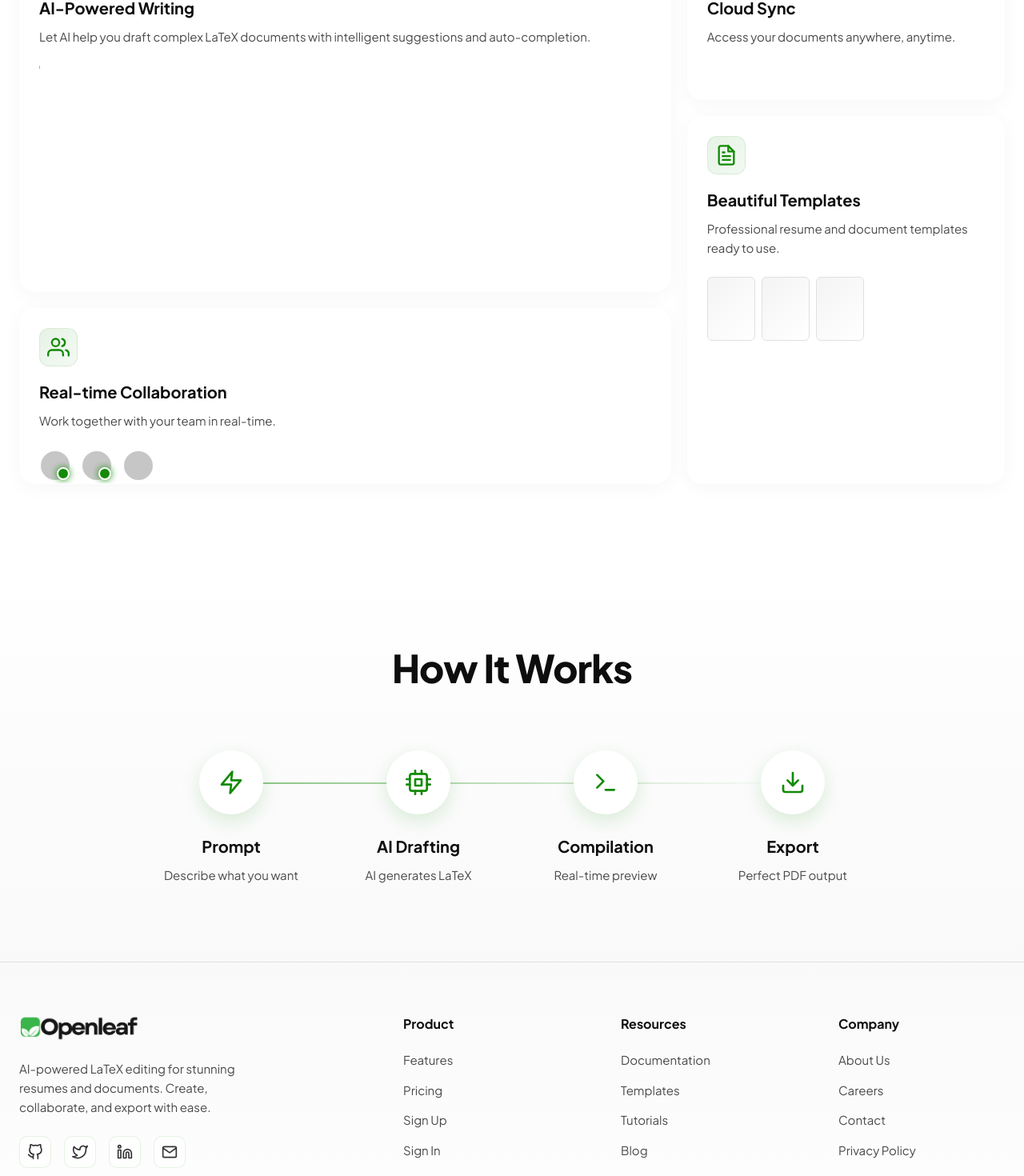
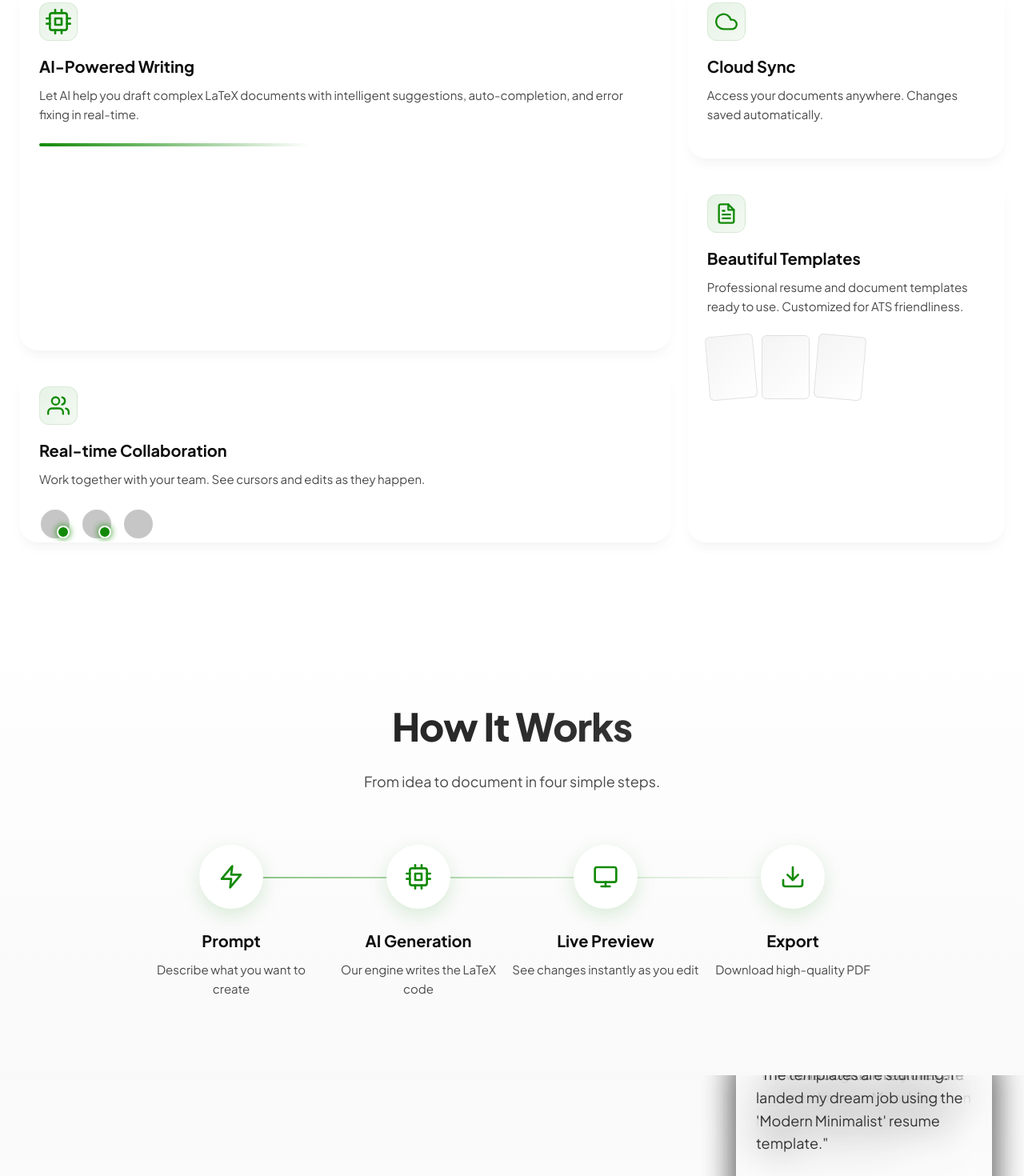
Before and after one commit to 051188-rk/Openleaf, a React (Vite) app in the folder frontend/: page / in a window 1280 px wide. Shown: the part 1237-2707 px from the top of the page at 80% size. Built offline with nearby package versions, Linux system fonts and the light colour scheme.

Commit message:
fix: landing page changed

```diff
--- a/frontend/src/pages/LandingPage.tsx
+++ b/frontend/src/pages/LandingPage.tsx
@@ -1,13 +1,18 @@
+import { useRef } from 'react';
 import { Link } from 'react-router-dom';
-import { FiZap, FiCloud, FiUsers, FiFileText, FiCpu, FiTerminal, FiDownload, FiCheck, FiGithub, FiTwitter, FiLinkedin, FiMail } from 'react-icons/fi';
+import { motion, useInView } from 'framer-motion';
+import {
+    FiZap, FiCloud, FiUsers, FiFileText, FiCpu, FiTerminal,
+    FiDownload, FiGithub, FiTwitter, FiLinkedin, FiMail,
+    FiMonitor
+} from 'react-icons/fi';
 import logoMain from '../assets/logo_main.png';
 import heroImage from '../assets/hero.png';
 import '../styles/landing.css';
 
-export function LandingPage() {
-    return (
-        <div className="landing-page">
-            {/* Floating Navbar */}
+// --- Components ---
+
+const Navbar = () => (
     <nav className="glass-navbar">
         <div className="container">
             <div className="navbar-content">
@@ -17,6 +22,7 @@ export function LandingPage() {
                 <div className="navbar-links">
                     <a href="#features">Features</a>
                     <a href="#process">How It Works</a>
+                    <a href="#testimonials">Testimonials</a>
                     <a href="#pricing">Pricing</a>
                 </div>
                 <Link to="/signup" className="btn-glow">
@@ -25,8 +31,9 @@ export function LandingPage() {
             </div>
         </div>
     </nav>
+);
 
-            {/* Hero Section */}
+const Hero = () => (
     <section className="hero-section">
         <div className="container">
             <div className="hero-layout">
@@ -48,7 +55,6 @@ export function LandingPage() {
                         </Link>
                     </div>
 
-                            {/* AI Bubbles Animation */}
                     <div className="ai-bubbles">
                         <div className="bubble bubble-1"></div>
                         <div className="bubble bubble-2"></div>
@@ -62,100 +68,217 @@ export function LandingPage() {
             </div>
         </div>
     </section>
+);
 
-            {/* Features Bento Grid */}
-            <section id="features" className="features-section">
+const Features = () => {
+    const ref = useRef(null);
+    const isInView = useInView(ref, { once: true, margin: "-100px" });
+
+    const containerVariants = {
+        hidden: { opacity: 0 },
+        visible: {
+            opacity: 1,
+            transition: {
+                staggerChildren: 0.1
+            }
+        }
+    };
+
+    const itemVariants = {
+        hidden: { opacity: 0, y: 20 },
+        visible: {
+            opacity: 1,
+            y: 0,
+            transition: { duration: 0.5 }
+        }
+    };
+
+    return (
+        <section id="features" className="features-section" ref={ref}>
             <div className="container">
-                    <h2 className="section-title">Powerful Features</h2>
-                    <div className="bento-grid">
-                        <div className="bento-card bento-large">
+                <motion.div
+                    initial={{ opacity: 0, y: 20 }}
+                    animate={isInView ? { opacity: 1, y: 0 } : {}}
+                    transition={{ duration: 0.6 }}
+                >
+                    <h2 className="section-title text-gradient">Powerful Features</h2>
+                    <p className="section-description">
+                        Everything you need to create professional documents, supercharged with AI.
+                    </p>
+                </motion.div>
+
+                <motion.div
+                    className="bento-grid"
+                    variants={containerVariants}
+                    initial="hidden"
+                    animate={isInView ? "visible" : "hidden"}
+                >
+                    <motion.div className="bento-card bento-large glass-card-premium" variants={itemVariants}>
                         <div className="bento-icon">
                             <FiCpu size={32} />
                         </div>
                         <h3>AI-Powered Writing</h3>
-                            <p>Let AI help you draft complex LaTeX documents with intelligent suggestions and auto-completion.</p>
+                        <p>Let AI help you draft complex LaTeX documents with intelligent suggestions, auto-completion, and error fixing in real-time.</p>
                         <div className="feature-visual">
                             <div className="typing-animation"></div>
                         </div>
-                        </div>
+                    </motion.div>
 
-                        <div className="bento-card bento-small">
+                    <motion.div className="bento-card bento-small glass-card-premium" variants={itemVariants}>
                         <div className="bento-icon">
                             <FiCloud size={28} />
                         </div>
                         <h3>Cloud Sync</h3>
-                            <p>Access your documents anywhere, anytime.</p>
-                        </div>
+                        <p>Access your documents anywhere. Changes saved automatically.</p>
+                    </motion.div>
 
-                        <div className="bento-card bento-medium">
+                    <motion.div className="bento-card bento-medium glass-card-premium" variants={itemVariants}>
                         <div className="bento-icon">
                             <FiFileText size={28} />
                         </div>
                         <h3>Beautiful Templates</h3>
-                            <p>Professional resume and document templates ready to use.</p>
+                        <p>Professional resume and document templates ready to use. Customized for ATS friendliness.</p>
                         <div className="template-stack">
-                                <div className="template-card"></div>
-                                <div className="template-card"></div>
-                                <div className="template-card"></div>
+                            <div className="template-card" style={{ transform: 'rotate(-5deg)' }}></div>
+                            <div className="template-card" style={{ transform: 'rotate(0deg)', zIndex: 2 }}></div>
+                            <div className="template-card" style={{ transform: 'rotate(5deg)' }}></div>
                         </div>
-                        </div>
+                    </motion.div>
 
-                        <div className="bento-card bento-wide">
+                    <motion.div className="bento-card bento-wide glass-card-premium" variants={itemVariants}>
                         <div className="bento-icon">
                             <FiUsers size={28} />
                         </div>
                         <h3>Real-time Collaboration</h3>
-                            <p>Work together with your team in real-time.</p>
+                        <p>Work together with your team. See cursors and edits as they happen.</p>
                         <div className="collab-avatars">
-                                <div className="avatar active"></div>
-                                <div className="avatar active"></div>
-                                <div className="avatar"></div>
+                            {[1, 2, 3].map((i) => (
+                                <div key={i} className={`avatar ${i <= 2 ? 'active' : ''}`} style={{ zIndex: 4 - i }} />
+                            ))}
                         </div>
+                    </motion.div>
+                </motion.div>
             </div>
+        </section>
+    );
+};
+
+const Process = () => {
+    const steps = [
+        { icon: FiZap, title: "Prompt", desc: "Describe what you want to create" },
+        { icon: FiCpu, title: "AI Generation", desc: "Our engine writes the LaTeX code" },
+        { icon: FiMonitor, title: "Live Preview", desc: "See changes instantly as you edit" },
+        { icon: FiDownload, title: "Export", desc: "Download high-quality PDF" },
+    ];
+
+    return (
+        <section id="process" className="process-section">
+            <div className="container">
+                <div className="text-center mb-6">
+                    <h2 className="section-title text-gradient">How It Works</h2>
+                    <p className="section-description">From idea to document in four simple steps.</p>
+                </div>
+
+                <div className="timeline">
+                    <div className="timeline-line"></div>
+                    {steps.map((step, index) => (
+                        <motion.div
+                            key={index}
+                            className="timeline-step"
+                            initial={{ opacity: 0, y: 30 }}
+                            whileInView={{ opacity: 1, y: 0 }}
+                            viewport={{ once: true }}
+                            transition={{ delay: index * 0.2, duration: 0.5 }}
+                        >
+                            <div className="step-icon">
+                                <step.icon />
+                            </div>
+                            <h3>{step.title}</h3>
+                            <p>{step.desc}</p>
+                        </motion.div>
+                    ))}
                 </div>
             </div>
         </section>
+    );
+};
 
-            {/* Process Timeline */}
-            <section id="process" className="process-section">
+const Testimonials = () => {
+    const testimonials = [
+        {
+            name: "Sarah Chen",
+            role: "Software Engineer",
+            quote: "I never thought I'd say this, but writing LaTeX is actually fun now. Openleaf handles all the syntax errors for me.",
+            avatar: "https://i.pravatar.cc/150?u=a042581f4e29026704d"
+        },
+        {
+            name: "Michael Ross",
+            role: "PhD Candidate",
+            quote: "The collaboration features are a game changer. My advisor can review my thesis significantly faster.",
+            avatar: "https://i.pravatar.cc/150?u=a042581f4e29026024d"
+        },
+        {
+            name: "Emily Watson",
+            role: "Product Designer",
+            quote: "The templates are stunning. I landed my dream job using the 'Modern Minimalist' resume template.",
+            avatar: "https://i.pravatar.cc/150?u=a042581f4e29026703d"
+        }
+    ];
+
+    return (
+        <section id="testimonials" className="testimonials-section">
             <div className="container">
-                    <h2 className="section-title">How It Works</h2>
-                    <div className="timeline">
-                        <div className="timeline-line"></div>
-                        <div className="timeline-step">
-                            <div className="step-icon">
-                                <FiZap />
+                <h2 className="section-title text-gradient">Loved by Creators</h2>
+                <div className="testimonials-grid">
+                    {testimonials.map((t, idx) => (
+                        <motion.div
+                            key={idx}
+                            className="glass-card-premium testimonial-card"
+                            initial={{ opacity: 0, scale: 0.9 }}
+                            whileInView={{ opacity: 1, scale: 1 }}
+                            viewport={{ once: true }}
+                            transition={{ delay: idx * 0.1 }}
+                        >
+                            <div className="testimonial-quote">"{t.quote}"</div>
+                            <div className="testimonial-author">
+                                <img src={t.avatar} alt={t.name} className="testimonial-avatar" />
+                                <div className="author-info">
+                                    <h4>{t.name}</h4>
+                                    <span>{t.role}</span>
                                 </div>
-                            <h3>Prompt</h3>
-                            <p>Describe what you want</p>
                             </div>
-                        <div className="timeline-step">
-                            <div className="step-icon">
-                                <FiCpu />
-                            </div>
-                            <h3>AI Drafting</h3>
-                            <p>AI generates LaTeX</p>
-                        </div>
-                        <div className="timeline-step">
-                            <div className="step-icon">
-                                <FiTerminal />
-                            </div>
-                            <h3>Compilation</h3>
-                            <p>Real-time preview</p>
-                        </div>
-                        <div className="timeline-step">
-                            <div className="step-icon">
-                                <FiDownload />
-                            </div>
-                            <h3>Export</h3>
-                            <p>Perfect PDF output</p>
-                        </div>
+                        </motion.div>
+                    ))}
                 </div>
             </div>
         </section>
+    );
+};
 
+const CTA = () => (
+    <section className="cta-section">
+        <div className="cta-container">
+            <div className="cta-bg-pattern"></div>
+            <motion.div
+                className="cta-content"
+                initial={{ opacity: 0, y: 20 }}
+                whileInView={{ opacity: 1, y: 0 }}
+                viewport={{ once: true }}
+            >
+                <h2 className="cta-title">Ready to create something amazing?</h2>
+                <p className="cta-description">
+                    Join thousands of students, researchers, and professionals using Openleaf today.
+                </p>
+                <Link to="/signup" className="btn-primary-large" style={{ fontSize: '1.25rem', padding: '1.25rem 2.5rem' }}>
+                    <FiZap size={24} />
+                    Get Started for Free
+                </Link>
+            </motion.div>
+        </div>
+    </section>
+);
 
-            {/* Footer */}
+const Footer = () => (
     <footer className="landing-footer">
         <div className="container">
             <div className="footer-content">
@@ -166,23 +289,16 @@ export function LandingPage() {
                         Create, collaborate, and export with ease.
                     </p>
                     <div className="footer-social">
-                                <a href="https://github.com" aria-label="GitHub" className="social-link">
-                                    <FiGithub size={20} />
+                        {[FiGithub, FiTwitter, FiLinkedin, FiMail].map((Icon, i) => (
+                            <a key={i} href="#" className="social-link" aria-label="Social">
+                                <Icon size={20} />
                             </a>
-                                <a href="https://twitter.com" aria-label="Twitter" className="social-link">
-                                    <FiTwitter size={20} />
-                                </a>
-                                <a href="https://linkedin.com" aria-label="LinkedIn" className="social-link">
-                                    <FiLinkedin size={20} />
-                                </a>
-                                <a href="mailto:contact@openleaf.com" aria-label="Email" className="social-link">
-                                    <FiMail size={20} />
-                                </a>
+                        ))}
                     </div>
                 </div>
 
                 <div className="footer-column">
-                            <h4 className="footer-heading">Product</h4>
+                    <h4>Product</h4>
                     <ul className="footer-links">
                         <li><a href="#features">Features</a></li>
                         <li><a href="#pricing">Pricing</a></li>
@@ -192,7 +308,7 @@ export function LandingPage() {
                 </div>
 
                 <div className="footer-column">
-                            <h4 className="footer-heading">Resources</h4>
+                    <h4>Resources</h4>
                     <ul className="footer-links">
                         <li><a href="#">Documentation</a></li>
                         <li><a href="#">Templates</a></li>
@@ -202,7 +318,7 @@ export function LandingPage() {
                 </div>
 
                 <div className="footer-column">
-                            <h4 className="footer-heading">Company</h4>
+                    <h4>Company</h4>
                     <ul className="footer-links">
                         <li><a href="#">About Us</a></li>
                         <li><a href="#">Careers</a></li>
@@ -219,6 +335,18 @@ export function LandingPage() {
             </div>
         </div>
     </footer>
+);
+
+export function LandingPage() {
+    return (
+        <div className="landing-page">
+            <Navbar />
+            <Hero />
+            <Features />
+            <Process />
+            <Testimonials />
+            <CTA />
+            <Footer />
         </div>
     );
 }
--- a/frontend/src/styles/landing.css
+++ b/frontend/src/styles/landing.css
@@ -886,3 +886,214 @@
         justify-content: center;
     }
 }
+
+/* ========== Redesign Additions ========== */
+
+/* Premium Glass Card */
+.glass-card-premium {
+    background: rgba(255, 255, 255, 0.65);
+    backdrop-filter: blur(24px);
+    -webkit-backdrop-filter: blur(24px);
+    border-radius: 24px;
+    border: 1px solid rgba(255, 255, 255, 0.8);
+    box-shadow:
+        0 4px 6px -1px rgba(0, 0, 0, 0.02),
+        0 10px 15px -3px rgba(0, 0, 0, 0.04),
+        inset 0 0 0 1px rgba(255, 255, 255, 0.5);
+    transition: all 0.4s cubic-bezier(0.25, 0.8, 0.25, 1);
+}
+
+.glass-card-premium:hover {
+    transform: translateY(-4px);
+    background: rgba(255, 255, 255, 0.85);
+    box-shadow:
+        0 20px 25px -5px rgba(0, 0, 0, 0.05),
+        0 8px 10px -6px rgba(0, 0, 0, 0.01),
+        inset 0 0 0 1px rgba(255, 255, 255, 0.8);
+    border-color: rgba(19, 138, 7, 0.2);
+}
+
+/* Text Gradient */
+.text-gradient {
+    background: linear-gradient(135deg, var(--gray-900), var(--gray-600));
+    -webkit-background-clip: text;
+    -webkit-text-fill-color: transparent;
+    background-clip: text;
+}
+
+.text-gradient-primary {
+    background: linear-gradient(135deg, var(--primary-green), #0d5f04);
+    -webkit-background-clip: text;
+    -webkit-text-fill-color: transparent;
+    background-clip: text;
+}
+
+/* Testimonials Section */
+.testimonials-section {
+    padding: 8rem 0;
+    position: relative;
+    overflow: hidden;
+    background: linear-gradient(180deg, var(--gray-50), var(--white));
+}
+
+.testimonials-grid {
+    display: grid;
+    grid-template-columns: repeat(3, 1fr);
+    gap: 2rem;
+    max-width: 1200px;
+    margin: 0 auto;
+}
+
+.testimonial-card {
+    padding: 2rem;
+    height: 100%;
+    display: flex;
+    flex-direction: column;
+}
+
+.testimonial-quote {
+    font-size: 1.125rem;
+    line-height: 1.6;
+    color: var(--gray-700);
+    margin-bottom: 1.5rem;
+    flex: 1;
+    font-style: italic;
+}
+
+.testimonial-author {
+    display: flex;
+    align-items: center;
+    gap: 1rem;
+}
+
+.testimonial-avatar {
+    width: 48px;
+    height: 48px;
+    border-radius: 50%;
+    object-fit: cover;
+    border: 2px solid var(--white);
+    box-shadow: 0 4px 12px rgba(0, 0, 0, 0.05);
+}
+
+.author-info h4 {
+    font-size: 1rem;
+    font-weight: 700;
+    color: var(--gray-900);
+    margin: 0;
+}
+
+.author-info span {
+    font-size: 0.875rem;
+    color: var(--gray-500);
+}
+
+/* CTA Section */
+.cta-section {
+    padding: 6rem 1.5rem;
+    position: relative;
+    margin: 4rem auto;
+    max-width: 1200px;
+}
+
+.cta-container {
+    background: linear-gradient(135deg, #0f1115, #1e2124);
+    border-radius: 32px;
+    padding: 5rem 2rem;
+    text-align: center;
+    position: relative;
+    overflow: hidden;
+    box-shadow: 0 20px 60px rgba(0, 0, 0, 0.15);
+}
+
+.cta-bg-pattern {
+    position: absolute;
+    top: 0;
+    left: 0;
+    width: 100%;
+    height: 100%;
+    background-image:
+        radial-gradient(circle at 10% 20%, rgba(19, 138, 7, 0.15) 0%, transparent 20%),
+        radial-gradient(circle at 90% 80%, rgba(19, 138, 7, 0.1) 0%, transparent 20%);
+    z-index: 1;
+}
+
+.cta-content {
+    position: relative;
+    z-index: 2;
+    max-width: 600px;
+    margin: 0 auto;
+}
+
+.cta-title {
+    font-size: 3rem;
+    font-weight: 800;
+    color: var(--white);
+    margin-bottom: 1.5rem;
+    letter-spacing: -0.02em;
+}
+
+.cta-description {
+    font-size: 1.25rem;
+    color: #b8bdc6;
+    margin-bottom: 2.5rem;
+    line-height: 1.6;
+}
+
+/* Refined Footer Styles */
+.footer-column h4 {
+    position: relative;
+    padding-bottom: 0.75rem;
+}
+
+.footer-column h4::after {
+    content: '';
+    position: absolute;
+    left: 0;
+    bottom: 0;
+    width: 24px;
+    height: 2px;
+    background: var(--primary-green);
+    border-radius: 1px;
+}
+
+/* Animations */
+@keyframes float-slow {
+
+    0%,
+    100% {
+        transform: translateY(0);
+    }
+
+    50% {
+        transform: translateY(-10px);
+    }
+}
+
+.animate-float {
+    animation: float-slow 4s ease-in-out infinite;
+}
+
+/* Global Section Enhancements */
+.section-description {
+    text-align: center;
+    max-width: 600px;
+    margin: -3rem auto 4rem;
+    color: var(--gray-600);
+    font-size: 1.125rem;
+    line-height: 1.6;
+}
+
+/* Small Device Tweaks for new sections */
+@media (max-width: 768px) {
+    .testimonials-grid {
+        grid-template-columns: 1fr;
+    }
+
+    .cta-title {
+        font-size: 2rem;
+    }
+
+    .cta-container {
+        padding: 3rem 1.5rem;
+    }
+}
```
Lines whose indentation alone changed are shown as unchanged.
